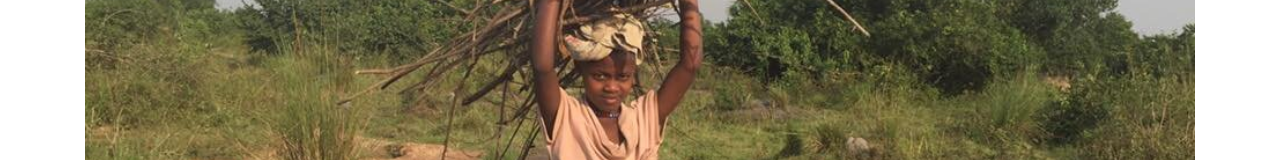
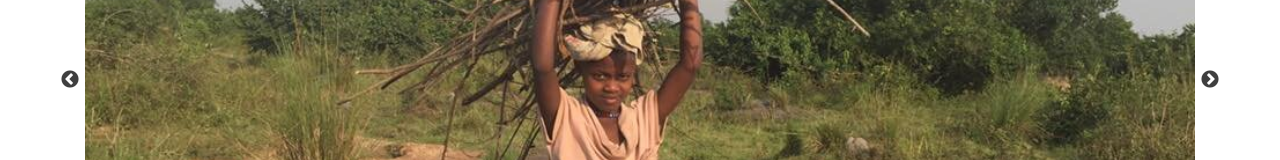
Before and after one commit to morrisonzach/gokairos, a React (Create React App) app in the folder frontend/: page / in a window 1280 px wide. Shown: the part 448-608 px from the top of the page. Built offline with nearby package versions, Linux system fonts and the light colour scheme.

Commit message:
still making pretty slow progress

```diff
--- /dev/null
+++ b/frontend/src/pages/Home.css
@@ -0,0 +1,4 @@
+.slick-prev:before,
+.slick-next:before {
+    color: black;
+}
--- a/frontend/src/pages/Home.js
+++ b/frontend/src/pages/Home.js
@@ -1,33 +1,40 @@
 import Carousel from './../components/Carousel';
 import imgs from './../components/HomeImgArray';
+import './Home.css';
 
 function Home() {
     const settings = {
         dots: true,
         infinite: true,
         speed: 500,
+        autoplay: true,
+        autoplaySpeed: 10000,
+        cssEase: "linear",
         slidesToShow: 1,
         slidesToScroll: 1
     }
     const slidesInfo = [
         {
+            id: 0,
             title: "1",
             body: "lorem ipsum dolor sit amet",
             img: imgs[0]
         },
         {
+            id: 1,
             title: "2",
             body: "lorem ipsum dolor sit amet",
             img: imgs[1]
         },
         {
+            id: 2,
             title: "3",
             body: "lorem ipsum dolor sit amet",
             img: imgs[2]
         }
     ];
     const slides = slidesInfo.map((slide) => (
-        <div>
+        <div key={slide.id}>
             <h1>
                 {slide.title}
             </h1>
```
